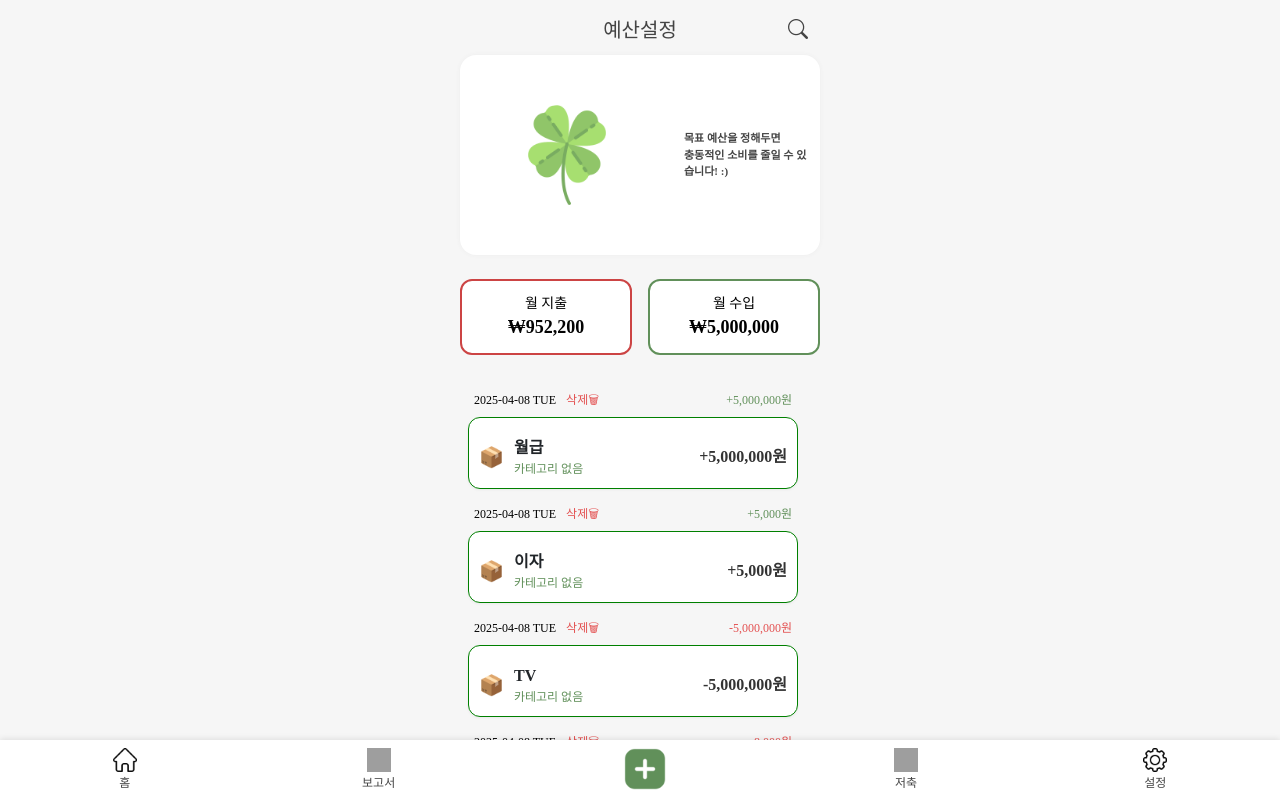
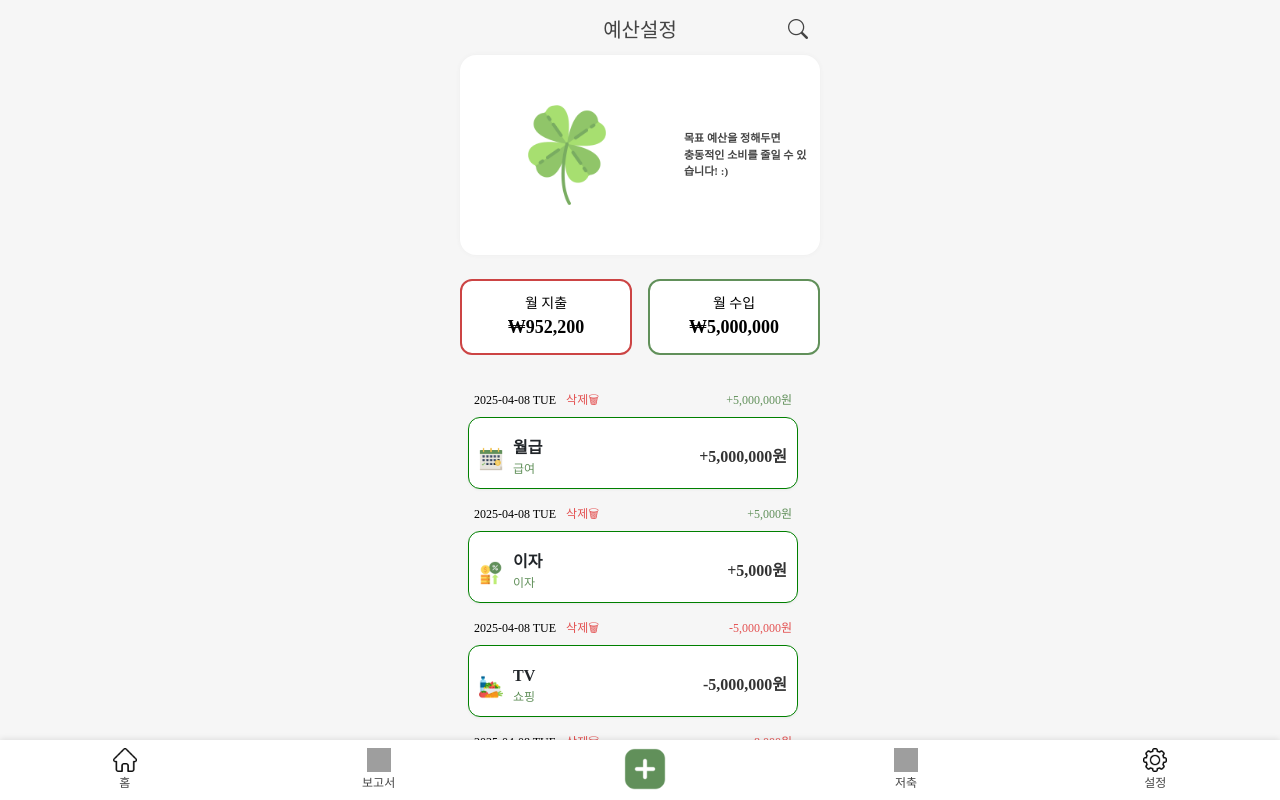
Before and after one commit to dlgkrwns213/moneyLover, a Vue app: page / in a window 1280 px wide. Built offline with nearby package versions, Linux system fonts and the light colour scheme; data requests are answered from the project's data file; grey boxes are pictures that could not be loaded; a web font is replaced by a local one.

Commit message:
feat: ExpenseList Icon Mapping

```diff
--- a/db.json
+++ b/db.json
@@ -35,7 +35,7 @@
       "cashflowName": "월급",
       "cashflowValue": 5000000,
       "date": "2025-04-08 TUE",
-      "category": ""
+      "category": "급여"
     },
     {
       "id": "2xh0",
@@ -44,7 +44,7 @@
       "cashflowName": "이자",
       "cashflowValue": 5000,
       "date": "2025-04-08 TUE",
-      "category": ""
+      "category": "이자"
     },
     {
       "id": "d82x2",
@@ -53,7 +53,7 @@
       "cashflowName": "TV",
       "cashflowValue": 5000000,
       "date": "2025-04-08 TUE",
-      "category": ""
+      "category": "쇼핑"
     },
     {
       "id": "d82x3",
@@ -62,7 +62,7 @@
       "cashflowName": "점심",
       "cashflowValue": 8000,
       "date": "2025-04-08 TUE",
-      "category": ""
+      "category": "식사"
     }
   ]
 }
--- a/src/pages/home/ExpenseList.vue
+++ b/src/pages/home/ExpenseList.vue
@@ -1,6 +1,7 @@
 <script setup>
 import { ref, computed, onMounted } from 'vue'
 import axios from 'axios'
+import { TRANSLATIONS } from '@/constants/translate'
 
 const cashflows = ref([])
 onMounted(async () => {
@@ -15,6 +16,16 @@ onMounted(async () => {
 const sortedCashflows = computed(() => {
   return [...cashflows.value].sort((a, b) => new Date(b.date) - new Date(a.date))
 })
+
+const getCategorykey = (koreanCategory) => {
+  const entry = Object.entries(TRANSLATIONS).find(([_, value]) => value === koreanCategory)
+  return entry ? entry[0] : null
+}
+
+const getIconPath = (koreanCategory) => {
+  const key = getCategorykey(koreanCategory)
+  return key ? `/src/assets/images/all/${key}.png` : '/all/bonus.png'
+}
 
 const deleteCashflow = async (id) => {
   try {
@@ -40,8 +51,7 @@ const deleteCashflow = async (id) => {
       <div class="expense-item">
         <div class="expense-content">
           <div class="icon">
-            <!-- 여기에 나중에 카테고리별 아이콘 매핑 -->
-            📦
+            <img :src="getIconPath(item.category)" alt="카테고리 아이콘" class="category-icon" />
           </div>
           <div class="info">
             <div class="title">{{ item.cashflowName }}</div>
@@ -82,6 +92,11 @@ const deleteCashflow = async (id) => {
   color: black;
   padding: 4px 6px;
   margin-bottom: 4px;
+}
+.category-icon {
+  width: 24px;
+  height: 24px;
+  object-fit: contain;
 }
 
 .amount.income {
```
